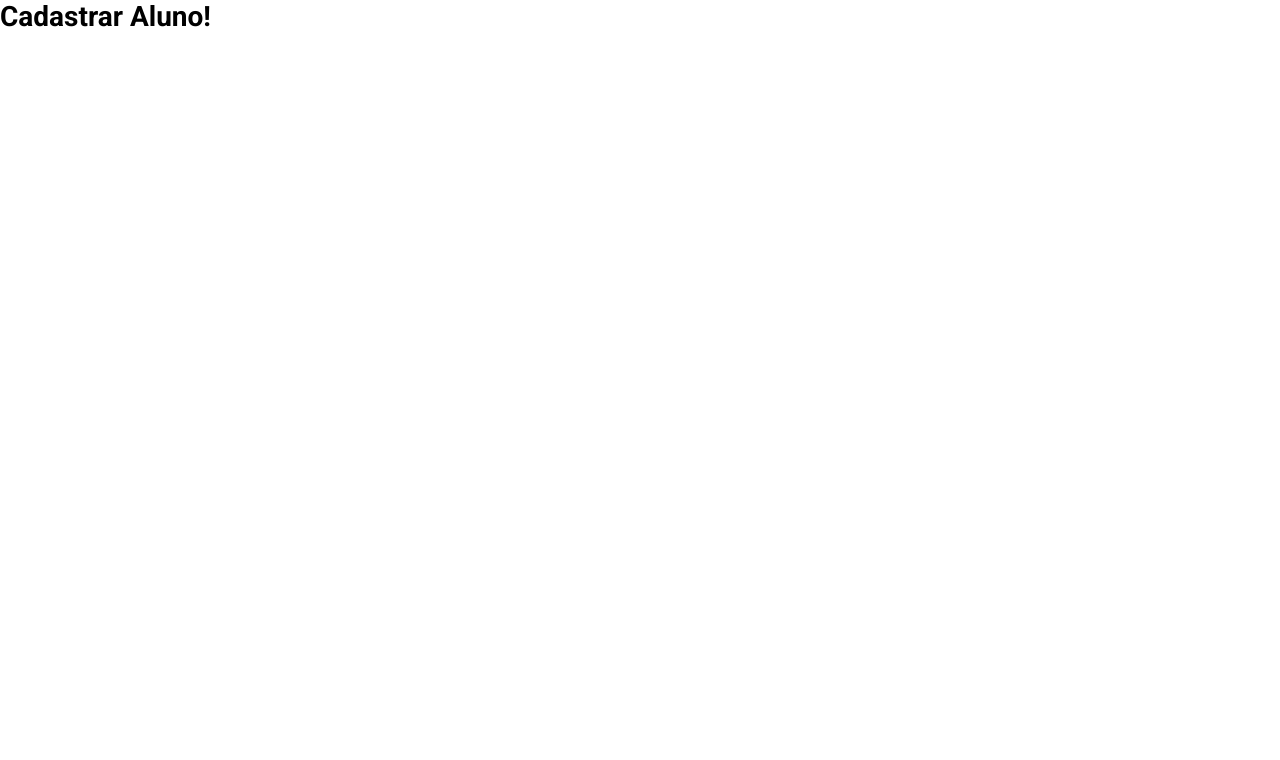
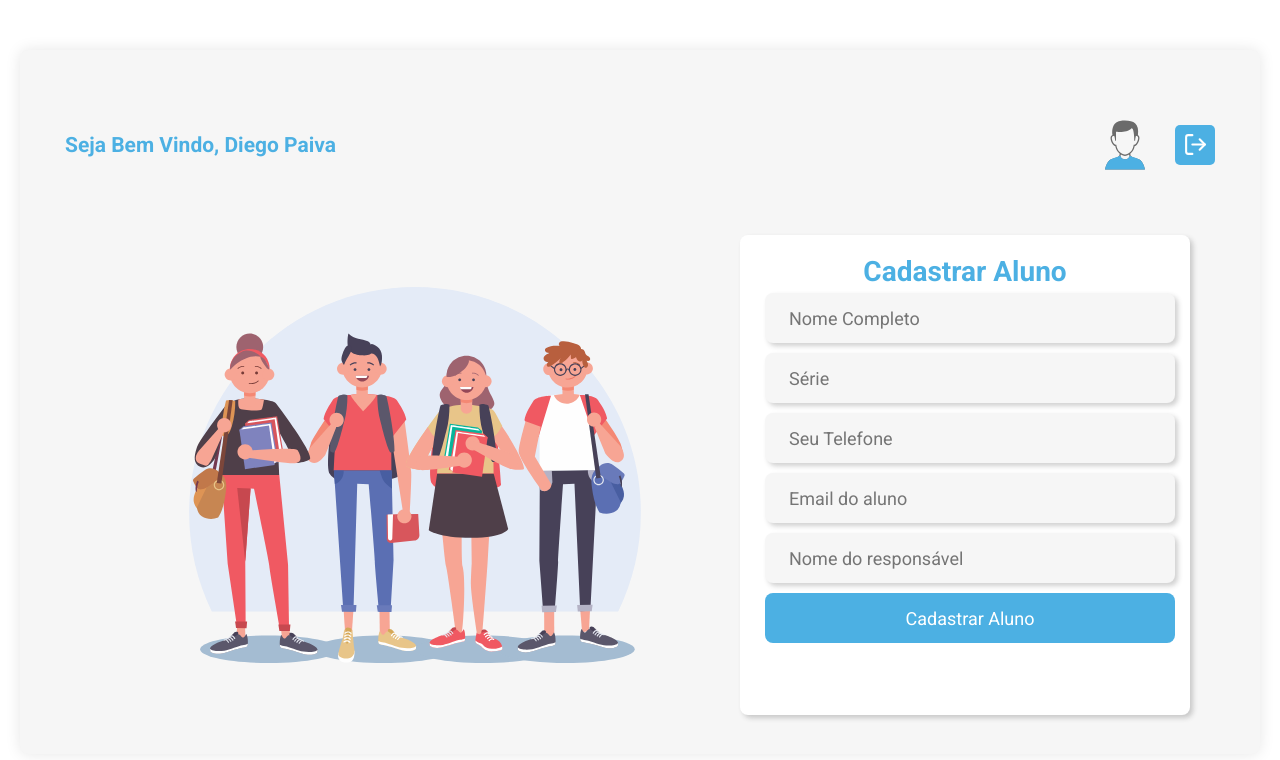
Before and after one commit to diiegopaiivam/agenda-escolar, a React (Create React App) app in the folder front/: page /new in a window 1280 px wide. Shown: the top 760 px of the page. Built offline with nearby package versions, Linux system fonts and the light colour scheme.

Commit message:
desenhando a tela de cadastro de alunos

```diff
--- a/front/src/pages/aluno/new.js
+++ b/front/src/pages/aluno/new.js
@@ -1,8 +1,41 @@
 import React from 'react';
+
+import { FiLogOut } from 'react-icons/fi';
+import alunosbg from './../../assets/alunosbg.svg';
+import AlunoImg from './../../assets/aluno.svg';
+import './style.css';
 
 const New = () => {
     return (
-        <h1>Cadastrar Aluno!</h1>
+        <div className="home">
+            <div className="container">
+                <header>
+                    <div className="row">
+                        <h2>Seja Bem Vindo, <strong>Diego Paiva</strong></h2>
+                        <img src={AlunoImg} alt="Aluno" />
+                        <div className="icon">
+                            <FiLogOut size={25} style={{margin: "7 auto", display: "block"}} color="#fff"/>
+                        </div>
+                    </div>
+                </header>
+                <div className="section-new">
+                    <img src={alunosbg} alt="alunos" />
+                    <div className="form-card">
+                        <h1>Cadastrar Aluno</h1>
+                        <form>
+                            <input type="text" placeholder="Nome Completo" />
+                            <div className="form-group">
+                                <input type="text" placeholder="Série" />
+                                <input type="text" placeholder="Seu Telefone" />
+                            </div>
+                            <input type="e-mail" placeholder="Email do aluno" />
+                            <input type="text" placeholder="Nome do responsável" />
+                            <button type="submit">Cadastrar Aluno</button>
+                        </form>
+                    </div>
+                </div>
+            </div>
+        </div>
     );
 }
 
--- a/front/src/pages/aluno/style.css
+++ b/front/src/pages/aluno/style.css
@@ -119,3 +119,51 @@
     background-color: #fff;
     padding: 10px;
 }
+
+.section-new {
+    display: flex;
+    align-items: center;
+    justify-content: space-between;
+    margin: 30px;
+}
+
+.section-new img {
+    margin-left: 40px;
+    width: 100%;
+    max-width: 650px;
+}
+
+.section-new .form-card {
+    margin-right: 40px;
+    height: 60vh;
+    width: 70vh;
+    background-color: #fff;
+    padding: 20px;
+    border-radius: 8px;
+    box-shadow: 3px 3px 5px rgba(50, 50, 50, 0.23);
+}
+
+.section-new .form-card h1 {
+    color: #4CB0E3;
+    text-align: center;
+}
+
+.section-new .form-card form input{
+    margin: 5px;
+    border: none;
+    background-color: #F6F6F6;
+    box-shadow: 3px 3px 5px rgba(50, 50, 50, 0.23);
+}
+
+.section-new .form-card form button {
+    background-color:  #4CB0E3;
+    border: none;
+    border-radius: 8px;
+    color: #fff;
+    margin: 5px;
+    transition: filter 0.2s;
+}
+
+.section-new .form-card form button:hover {
+    filter: brightness(90%);
+}
```
